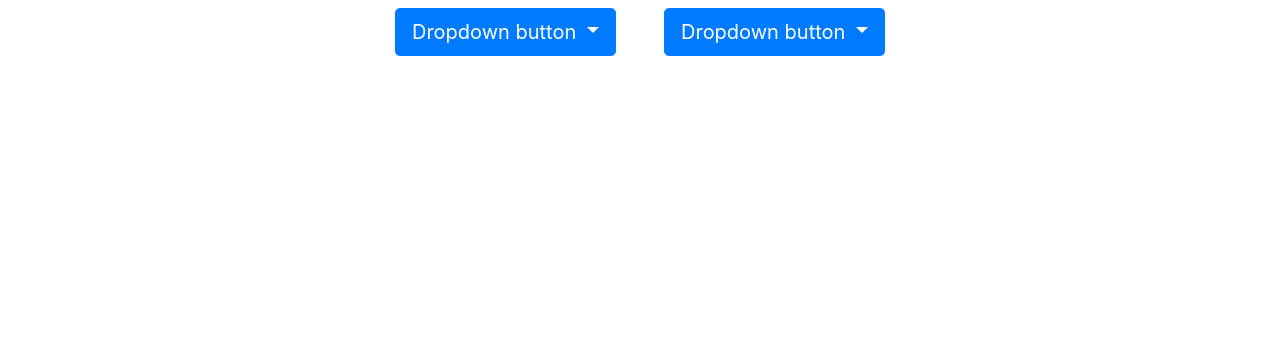
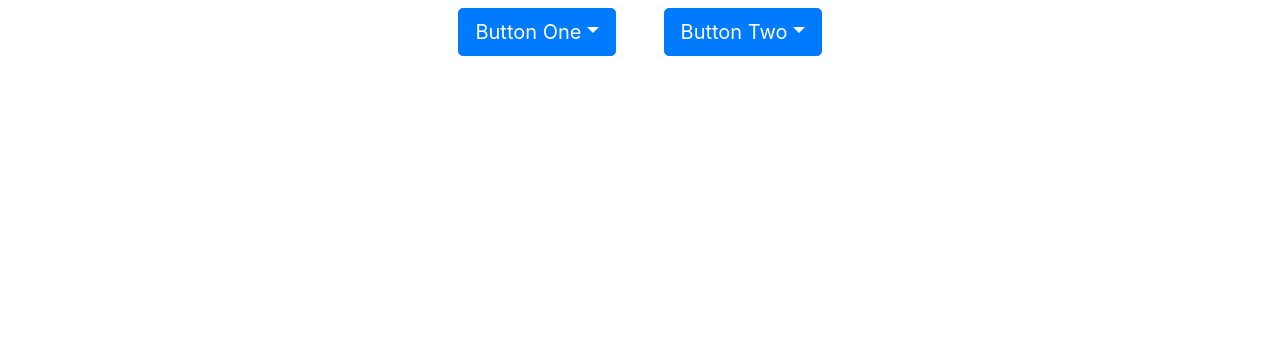
Before and after one commit to pinstripeninjas/madden-template, a plain HTML site: page index.html in a window 1280 px wide. Shown: the part 446-800 px from the top of the page. Drawn offline with nearby package versions, Linux system fonts and the light colour scheme.

Commit message:
buttons functional

```diff
--- a/index.html
+++ b/index.html
@@ -34,44 +34,12 @@
 		<div class="container">
 			<img id="headerLogo" class="w-25 mx-auto d-block my-4" src="" alt="" />
 			<h1 id="headerText" class="text-center my-4"></h1>
-			<div class="d-flex justify-content-center my-4">
-				<div class="dropdown mx-4">
-					<button
-						class="btn btn-primary btn-lg dropdown-toggle"
-						type="button"
-						id="dropdownMenuButton"
-						data-toggle="dropdown"
-						aria-haspopup="true"
-						aria-expanded="false"
-					>
-						Dropdown button
-					</button>
-					<div class="dropdown-menu" aria-labelledby="dropdownMenuButton">
-						<a class="dropdown-item" href="#">Action</a>
-						<a class="dropdown-item" href="#">Another action</a>
-						<a class="dropdown-item" href="#">Something else here</a>
-					</div>
-				</div>
-				<div class="dropdown mx-4">
-					<button
-						class="btn btn-primary btn-lg dropdown-toggle"
-						type="button"
-						id="dropdownMenuButton"
-						data-toggle="dropdown"
-						aria-haspopup="true"
-						aria-expanded="false"
-					>
-						Dropdown button
-					</button>
-					<div class="dropdown-menu" aria-labelledby="dropdownMenuButton">
-						<a class="dropdown-item" href="#">Action</a>
-						<a class="dropdown-item" href="#">Another action</a>
-						<a class="dropdown-item" href="#">Something else here</a>
-					</div>
-				</div>
-			</div>
-			<div class="w-75 mx-auto"></div>
+			<div id="allButtons" class="d-flex justify-content-center my-4"></div>
+			<div id="imgViewer" class="w-75 mx-auto"></div>
 		</div>
+
+		<!-- Local JavaScript File -->
+		<script src="./js/script.js"></script>
 
 		<!-- Optional JavaScript -->
 		<!-- jQuery first, then Popper.js, then Bootstrap JS -->
@@ -90,7 +58,5 @@
 			integrity="sha384-wfSDF2E50Y2D1uUdj0O3uMBJnjuUD4Ih7YwaYd1iqfktj0Uod8GCExl3Og8ifwB6"
 			crossorigin="anonymous"
 		></script>
-		<!-- Local JavaScript File -->
-		<script src="./js/script.js"></script>
 	</body>
 </html>
--- a/js/script.js
+++ b/js/script.js
@@ -62,6 +62,35 @@ const buttons = [
 
 const logo = document.querySelector("#headerLogo");
 const text = document.querySelector("#headerText");
+const allButtons = document.querySelector("#allButtons");
 
 logo.setAttribute("src", headerLogo);
 text.innerText = headerText;
+createButtons();
+
+function createButtons() {
+	for (button of buttons) {
+		const div1 = document.createElement("div");
+		div1.classList.add("dropdown", "mx-4");
+		allButtons.append(div1);
+
+		const btn = document.createElement("button");
+		btn.classList.add("btn", "btn-primary", "btn-lg", "dropdown-toggle");
+		btn.id = "dropdownMenuButton";
+		btn.setAttribute("type", "button");
+		btn.setAttribute("data-toggle", "dropdown");
+		btn.innerText = button.buttonTitle;
+		div1.append(btn);
+
+		const divDropdown = document.createElement("div");
+		divDropdown.classList.add("dropdown-menu");
+		div1.append(divDropdown);
+
+		for (image of button.buttonItems) {
+			const imgLink = document.createElement("a");
+			imgLink.classList.add("dropdown-item");
+			imgLink.innerText = image.imgName;
+			divDropdown.append(imgLink);
+		}
+	}
+}
```
